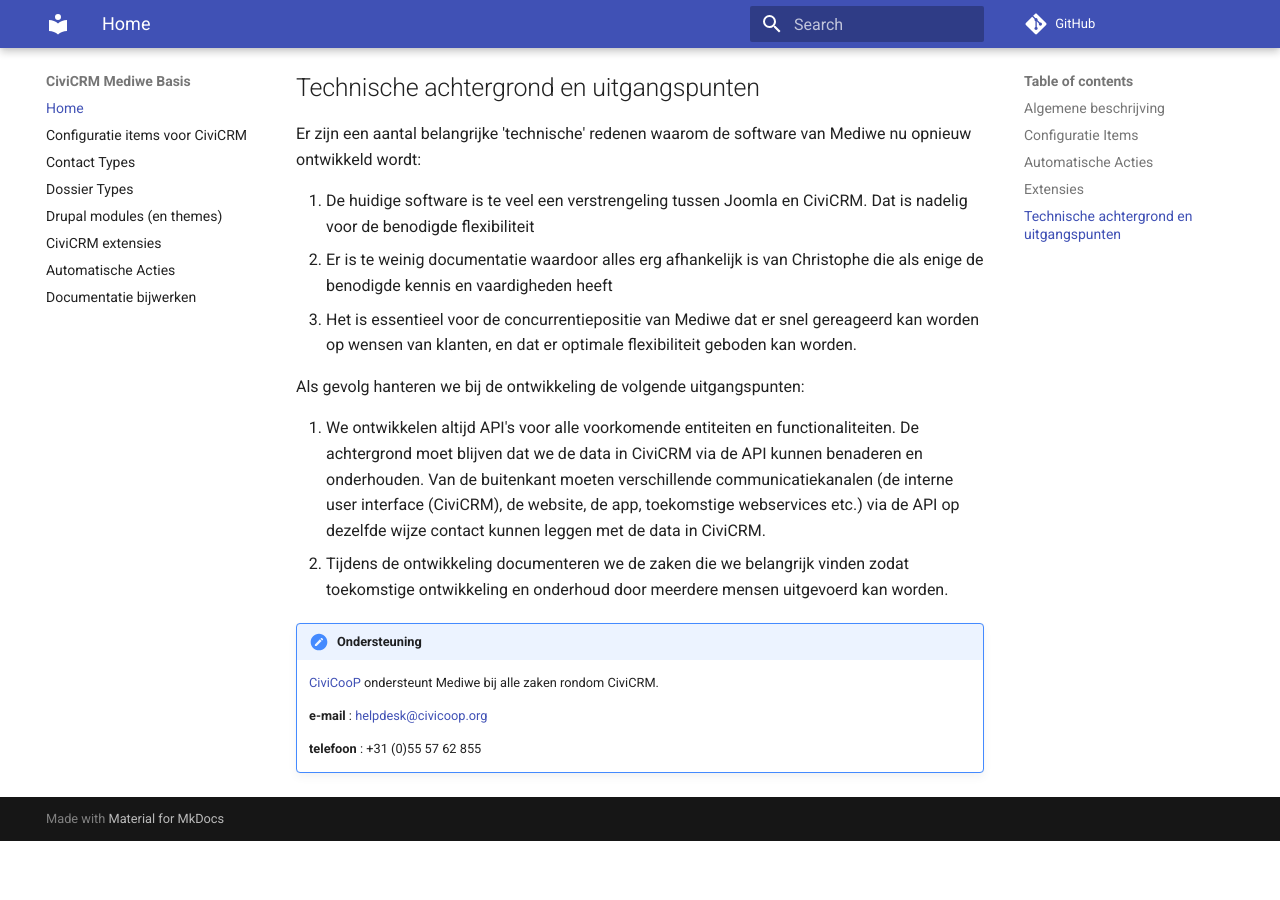
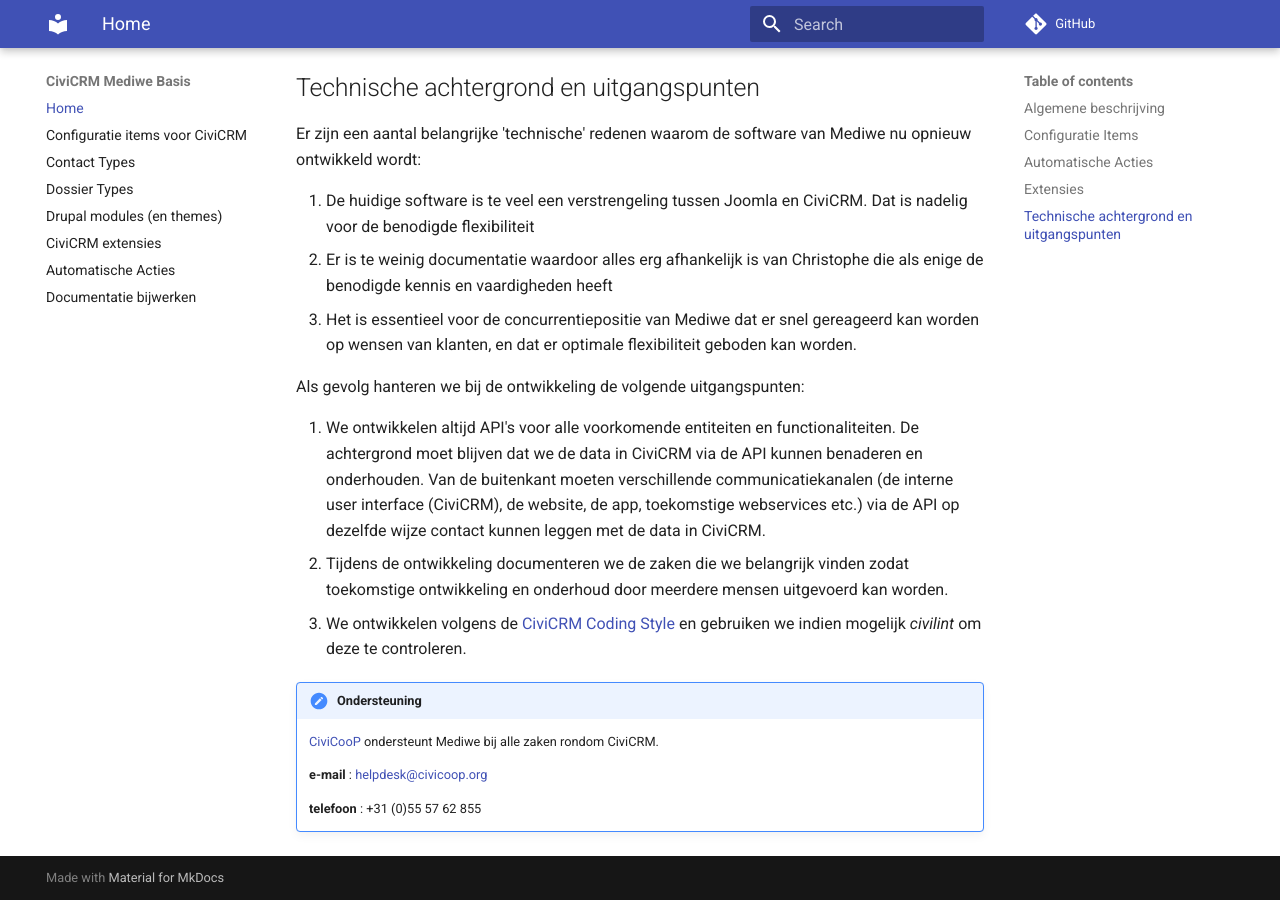
Before and after one commit to CiviCooP/be.mediwe.basis, an MkDocs documentation site: the page built from docs/index.md, in a window 1280 px wide and 900 px high, scrolled down 1115 px. Built offline with MkDocs 1.6.1 and Material for MkDocs 9.7.7, drawn with Linux system fonts in a browser that asks for light colours; comment, search, counter and statistics services are not loaded; old or Windows-style settings are respelled for this version of MkDocs; before the commit the page ends 1956 px from its top, so only the background shows below that.

Commit message:
coding style in docs

```diff
--- a/docs/index.md
+++ b/docs/index.md
@@ -33,6 +33,7 @@ Als gevolg hanteren we bij de ontwikkeling de volgende uitgangspunten:
 
 1. We ontwikkelen altijd API's voor alle voorkomende entiteiten en functionaliteiten. De achtergrond moet blijven dat we de data in CiviCRM via de API kunnen benaderen en onderhouden. Van de buitenkant moeten verschillende communicatiekanalen (de interne user interface (CiviCRM), de website, de app, toekomstige webservices etc.) via de API op dezelfde wijze contact kunnen leggen met de data in CiviCRM.
 1. Tijdens de ontwikkeling documenteren we de zaken die we belangrijk vinden zodat toekomstige ontwikkeling en onderhoud door meerdere mensen uitgevoerd kan worden.
+1. We ontwikkelen volgens de [CiviCRM Coding Style](https://docs.civicrm.org/dev/en/latest/standards/php/) en gebruiken we indien mogelijk *civilint* om deze te controleren.
 
 
 
```
